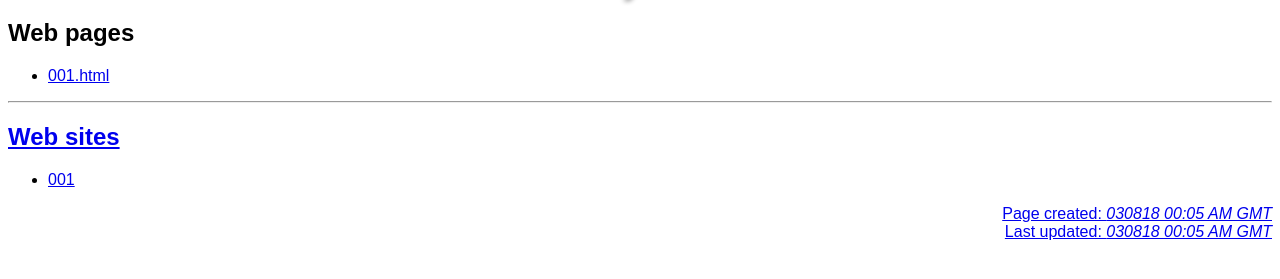
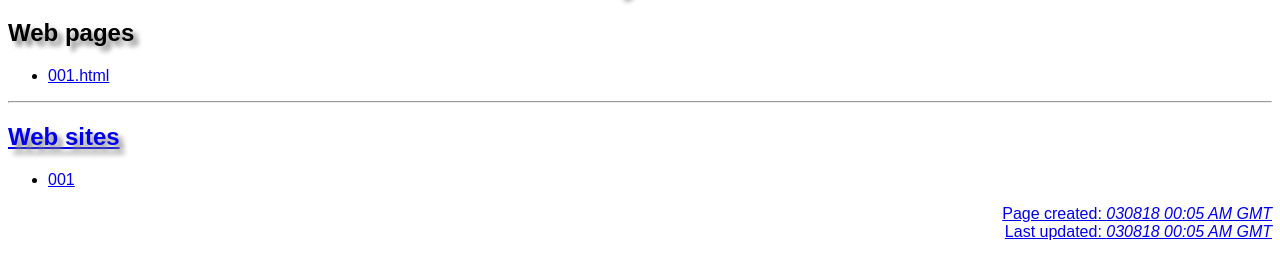
Before and after one commit to pramnora/my-azure-sites, a plain HTML site: page index.html in a window 1280 px wide. Shown: the part 61-340 px from the top of the page. Drawn offline with Linux system fonts and the light colour scheme.

Commit message:
Update index.html
Decided to extend the CSS line: h1 to become: h1,h2...thus, the single line of CSS code now affects both header sizes

```diff
--- a/index.html
+++ b/index.html
@@ -12,7 +12,7 @@
 
    <style>
      body{font-family:arial,verdana,sans-serif;}
-     h1{text-shadow:5px 5px 5px grey;}
+     h1,h2{text-shadow:5px 5px 5px grey;}
      header{text-align:center;}
      footer{text-align:right;}
      div{border:1px solid dashed;}
```
